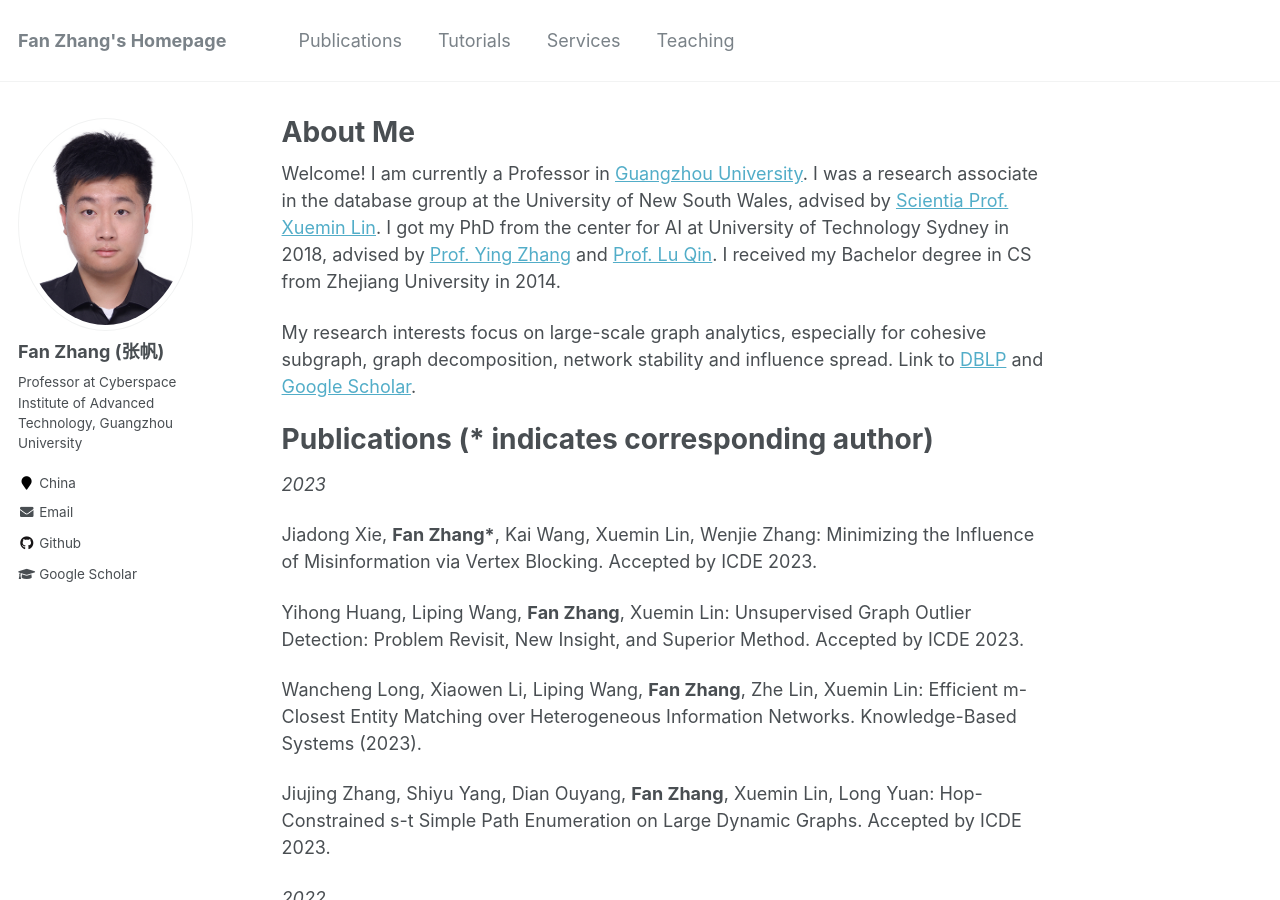
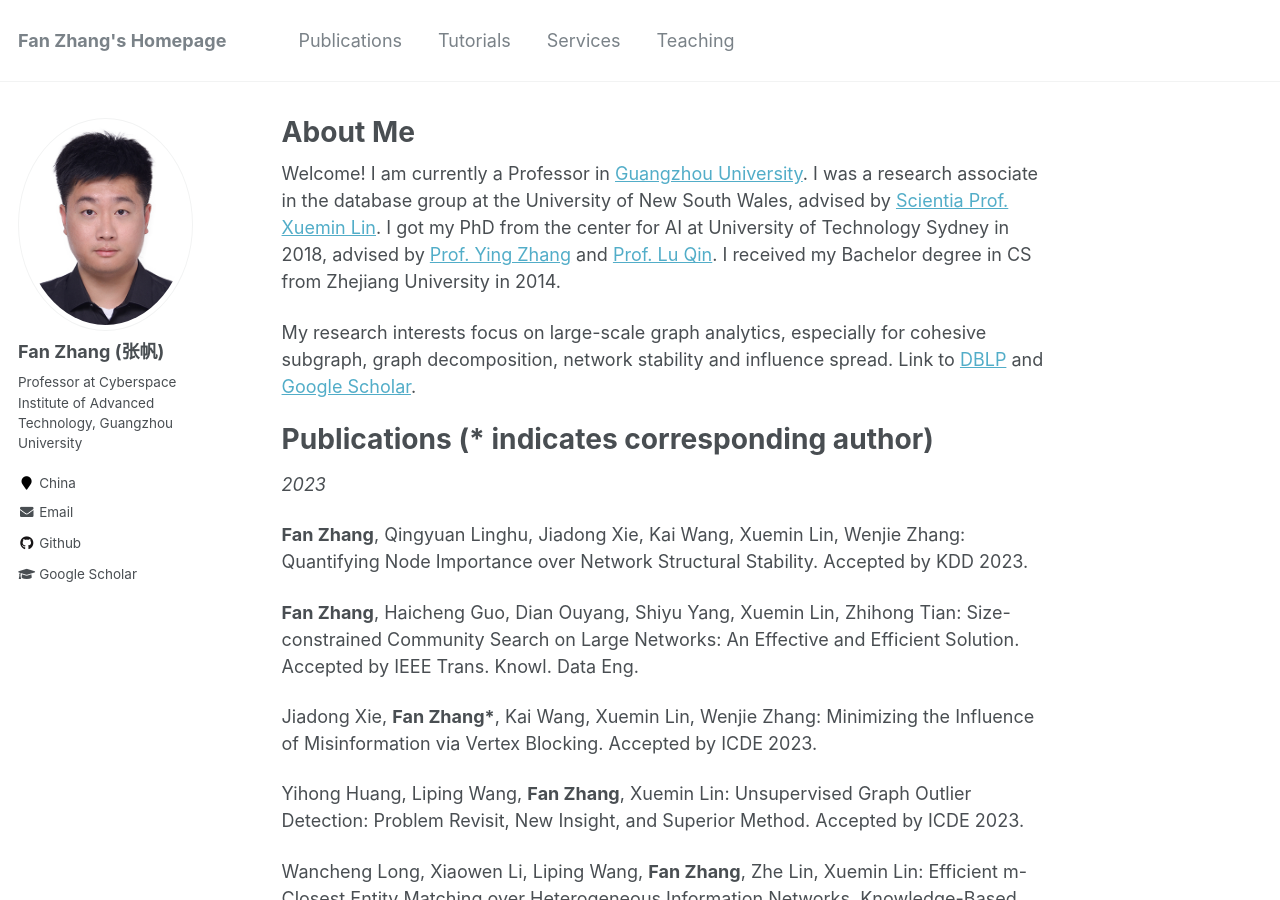
Before and after one commit to fanzhangcs/fanzhangcs.github.io, a Jekyll site: the page built from _pages/about.md, in a window 1280 px wide and 900 px high. Built offline with Jekyll 4.4.1, drawn with Linux system fonts in a browser that asks for light colours.

Commit message:
Update about.md

```diff
--- a/_pages/about.md
+++ b/_pages/about.md
@@ -17,6 +17,10 @@ Publications (* indicates corresponding author)
 ======
 
 *2023*
+
+**Fan Zhang**, Qingyuan Linghu, Jiadong Xie, Kai Wang, Xuemin Lin, Wenjie Zhang: Quantifying Node Importance over Network Structural Stability. Accepted by KDD 2023.
+
+**Fan Zhang**, Haicheng Guo, Dian Ouyang, Shiyu Yang, Xuemin Lin, Zhihong Tian: Size-constrained Community Search on Large Networks: An Effective and Efficient Solution. Accepted by IEEE Trans. Knowl. Data Eng.
 
 Jiadong Xie, **Fan Zhang\***, Kai Wang, Xuemin Lin, Wenjie Zhang: Minimizing the Influence of Misinformation via Vertex Blocking.  Accepted by ICDE 2023.
 
```
